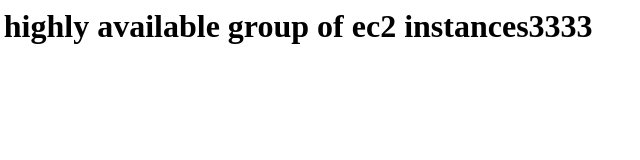
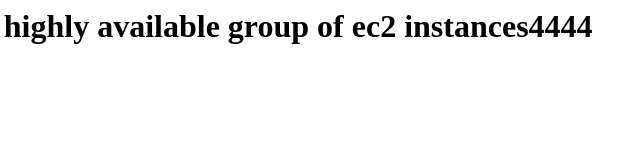
Before and after one commit to saeedazem/atbay, a plain HTML site: page index.html in a window 1280 px wide. Shown: the full height of the page, 248-888 px from the left. Drawn offline with Linux system fonts and the light colour scheme.

Commit message:
Update index.html

```diff
--- a/index.html
+++ b/index.html
@@ -1 +1 @@
-<h1>Hello world from highly available group of ec2 instances3333</h1>
+<h1>Hello world from highly available group of ec2 instances4444</h1>
```
